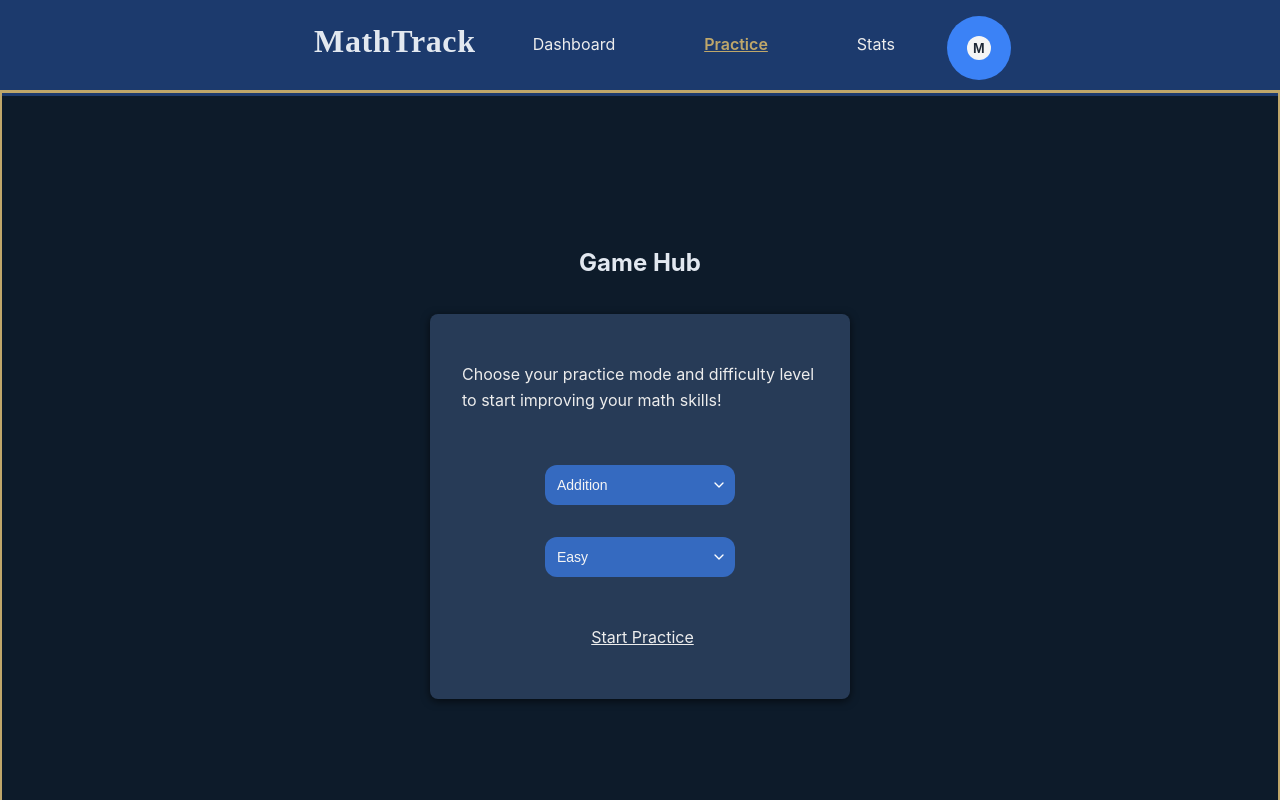
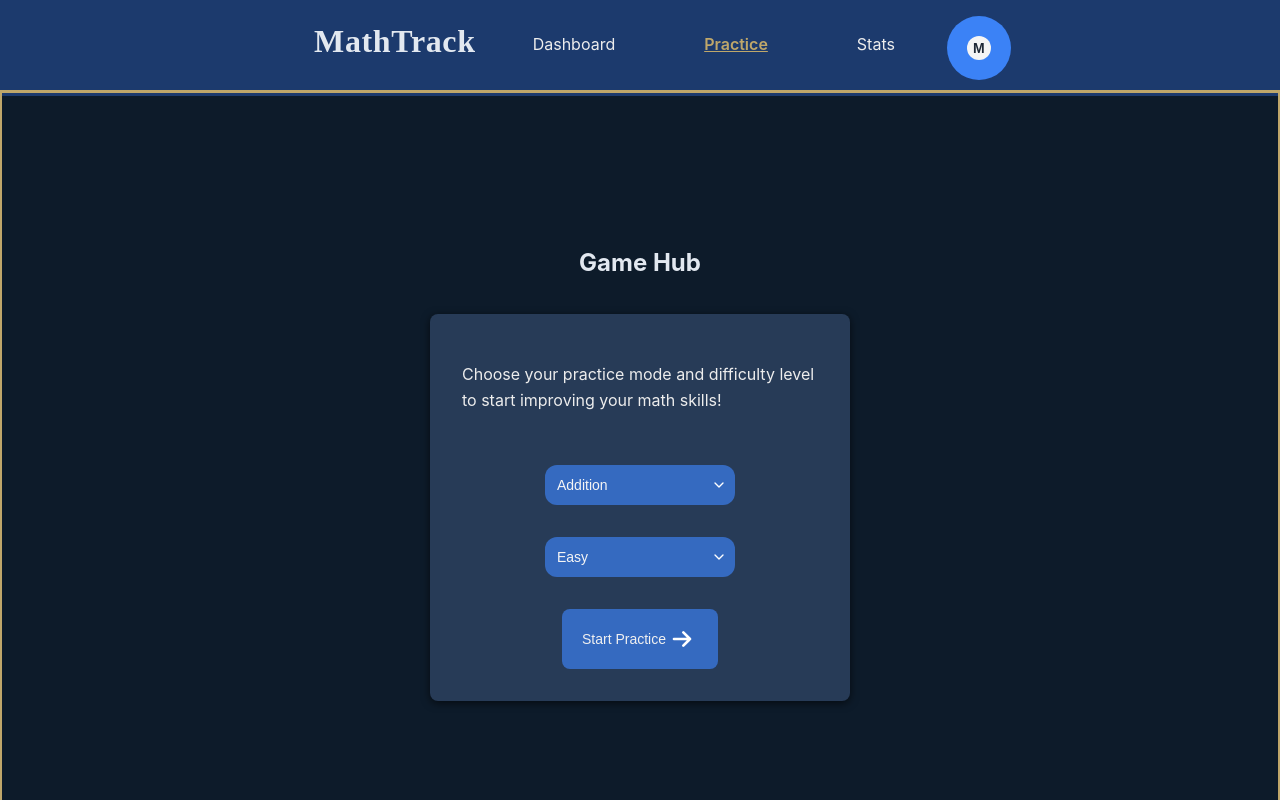
Before and after one commit to LuisDev912/EduMath-Track, a React (Vite) app in the folder frontend/: page /game/hub in a window 1280 px wide. Shown: the top 800 px of the page. Built offline with nearby package versions, Linux system fonts and the light colour scheme.

Commit message:
refactor(FinalLink): improve link styling and UX - Replace the link-like text with a button for better accessibility and user experience. - Add an arrow icon to the button to visually indicate navigation.

```diff
--- a/frontend/src/game/hub/components/FinalLink/FinalLink.tsx
+++ b/frontend/src/game/hub/components/FinalLink/FinalLink.tsx
@@ -1,8 +1,8 @@
 import type { FinalLinkProps } from "./FinalLink.types.ts";
 import { useTranslation } from "react-i18next";
-import Styles from "../HubComponents.module.css";
 
-import NavItem from "@components/NavItem/NavItem.tsx";
+import { Button } from '@components/ui/Button/Button.tsx';
+import { ArrowIcon } from '@shared/icons/ArrowIcon.tsx';
 
 function FinalLink({
     mode,
@@ -14,13 +14,17 @@ function FinalLink({
     const { t } = useTranslation();
 
     return (
-        <div className={Styles.gameLink}>
-            <NavItem
-                to={`/game/${finalMode}/${finalDifficulty}`}
-            >
-                {t("game.hub.startButton")}
-            </NavItem>
-        </div>
+        <Button
+            variant="primary"
+            size="lg"
+            textDirection="center"
+            onClick={() => {
+                window.location.href = `/game/${finalMode}/${finalDifficulty}`;
+            }}
+        >
+            {t("game.hub.startButton")}
+            <ArrowIcon />
+        </Button>
     );
 };
 
```
